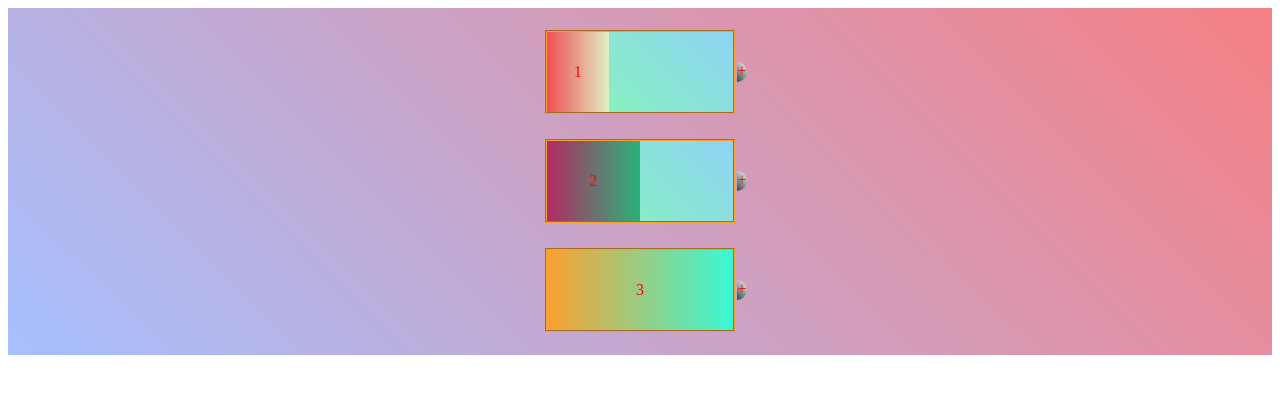
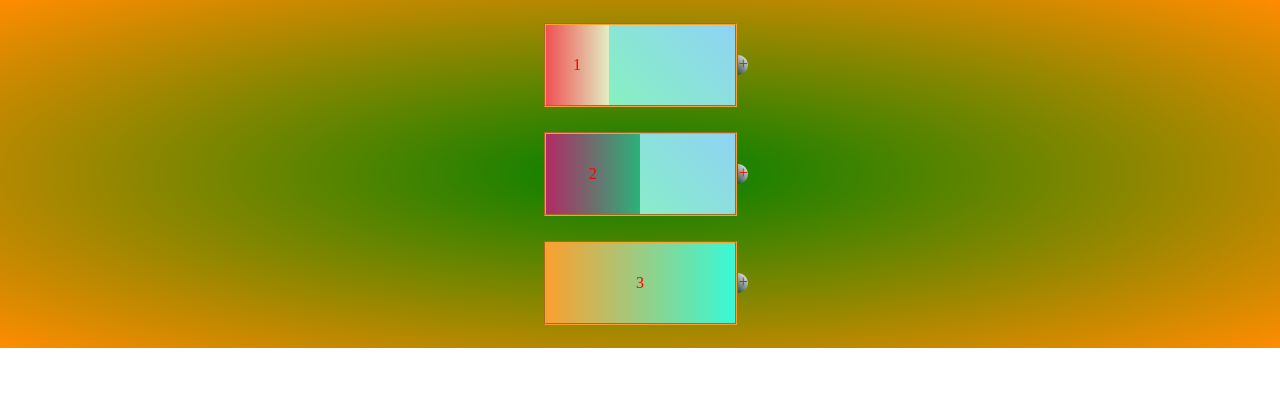
Before and after one commit to SultanGG505/WEB, a PHP site: page /batteries.html in a window 1280 px wide. Shown: the top 394 px of the page. Run offline with PHP 8.4, Linux system fonts and the light colour scheme.

Commit message:
end of battery

```diff
--- a/css/battery.css
+++ b/css/battery.css
@@ -1,5 +1,9 @@
+* {
+    margin: 0;
+}
+
 .wrap{
-    background: linear-gradient(45deg, #a6c0fe, #f68084);
+    background: radial-gradient(green,darkorange);
     padding: 10px;
     display: flex;
     align-items: center;
```
